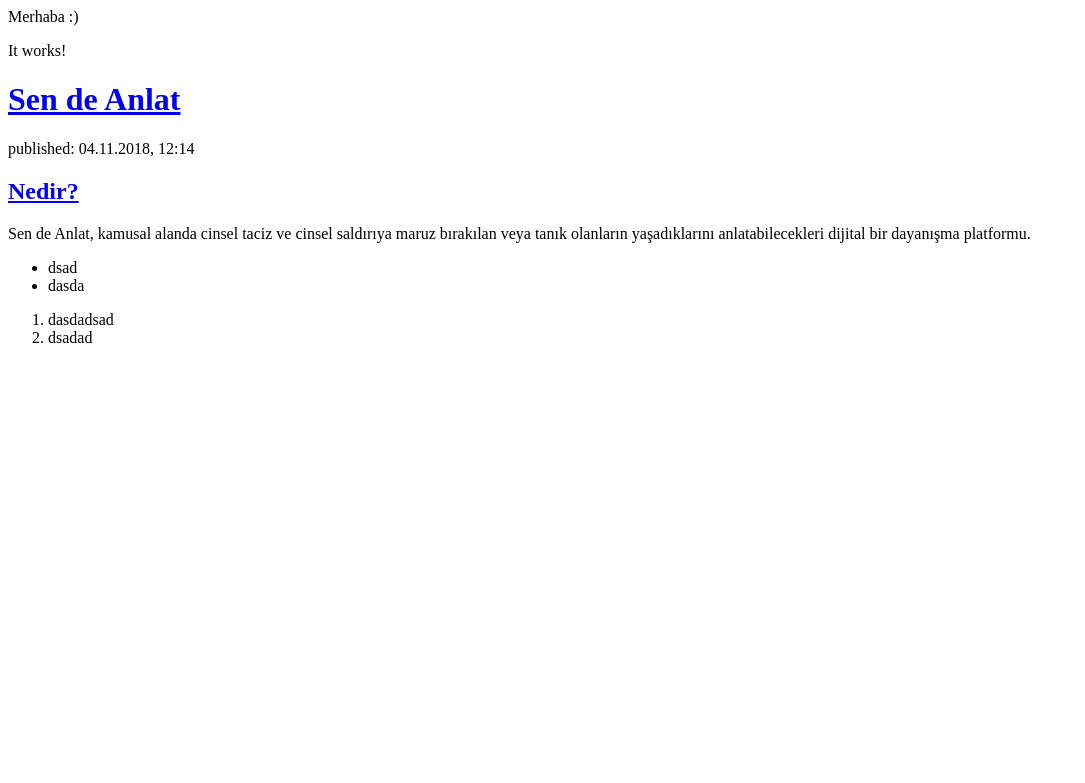
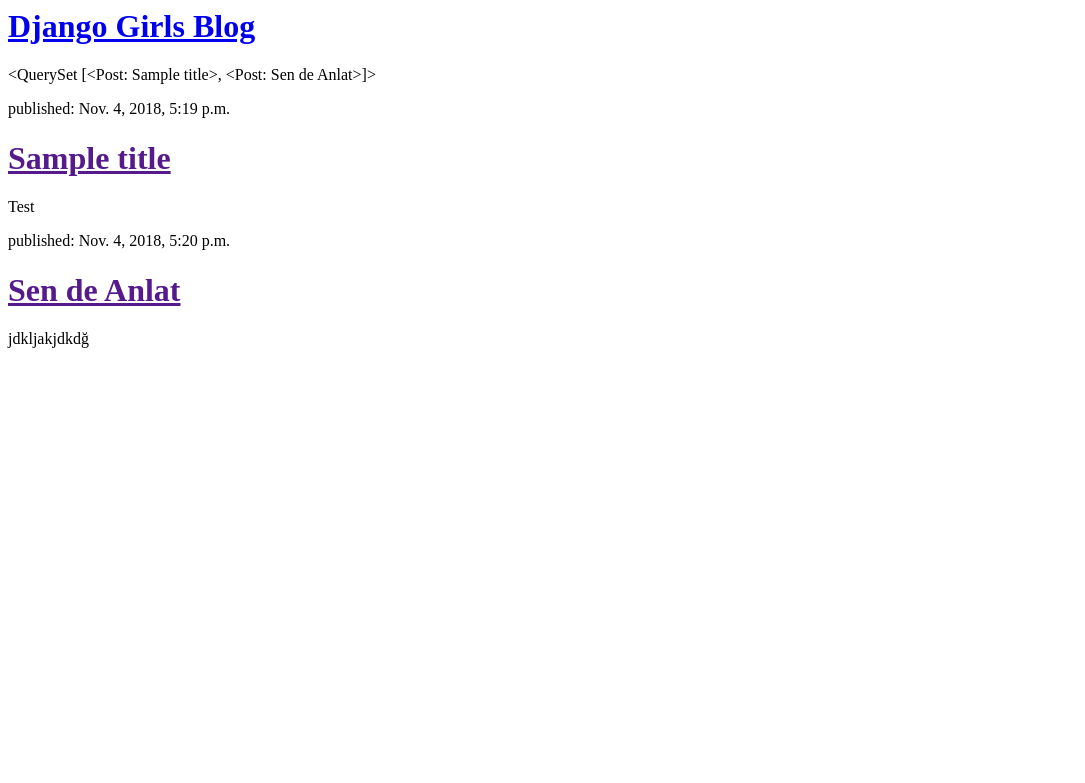
Before and after one commit to Gizuna/my-first-blog, a Django app: page / in a window 1280 px wide. Shown: the top 783 px of the page, without its empty margins (0-1085 px from the left). Run offline with Django 3.2, Linux system fonts and the light colour scheme; data comes from the database, SQL or seed files in the repository; both versions use the stored data as it was after the commit.

Commit message:
Modified templates to display posts from database.

```diff
--- a/blog/templates/blog/post_list.html
+++ b/blog/templates/blog/post_list.html
@@ -3,26 +3,17 @@
     <title>Gizem's blog</title>
 </head>
 <body>
-  <p>Merhaba :)</p>
-  <p>It works!</p>
   <div>
-          <h1><a href="/">Sen de Anlat</a></h1>
-      </div>
+  <h1><a href="/">Django Girls Blog</a></h1>
+</div>
+{{posts}}
 
-      <div>
-          <p>published: 04.11.2018, 12:14</p>
-          <h2><a href="https://sendeanlat.harassmap.org/tr">Nedir?</a></h2>
-          <p>Sen de Anlat, kamusal alanda cinsel taciz ve cinsel saldırıya maruz bırakılan veya tanık olanların yaşadıklarını anlatabilecekleri dijital bir dayanışma platformu.</p>
-      </div>
-
-      <ul>
-        <li>dsad</li>
-        <li>dasda</li>
-      </ul>
-
-      <ol>
-        <li>dasdadsad</li>
-        <li>dsadad</li>
-      </ol>
+{% for post in posts %}
+  <div>
+      <p>published: {{ post.published_date }}</p>
+      <h1><a href="">{{ post.title }}</a></h1>
+      <p>{{ post.text|linebreaksbr }}</p>
+  </div>
+{% endfor %}
 </body>
 </html>
--- a/blog/views.py
+++ b/blog/views.py
@@ -1,5 +1,11 @@
 from django.shortcuts import render
+from django.utils import timezone
+from .models import Post
 
 def post_list(request):
-    return render(request, 'blog/post_list.html', {})
+    posts = Post.objects.filter(published_date__lte=timezone.now()).order_by('published_date')
+    return render(request, 'blog/post_list.html', {'posts': posts})
+
+
+
 # Create your views here.
```
Also changed, not shown: db.sqlite3.
